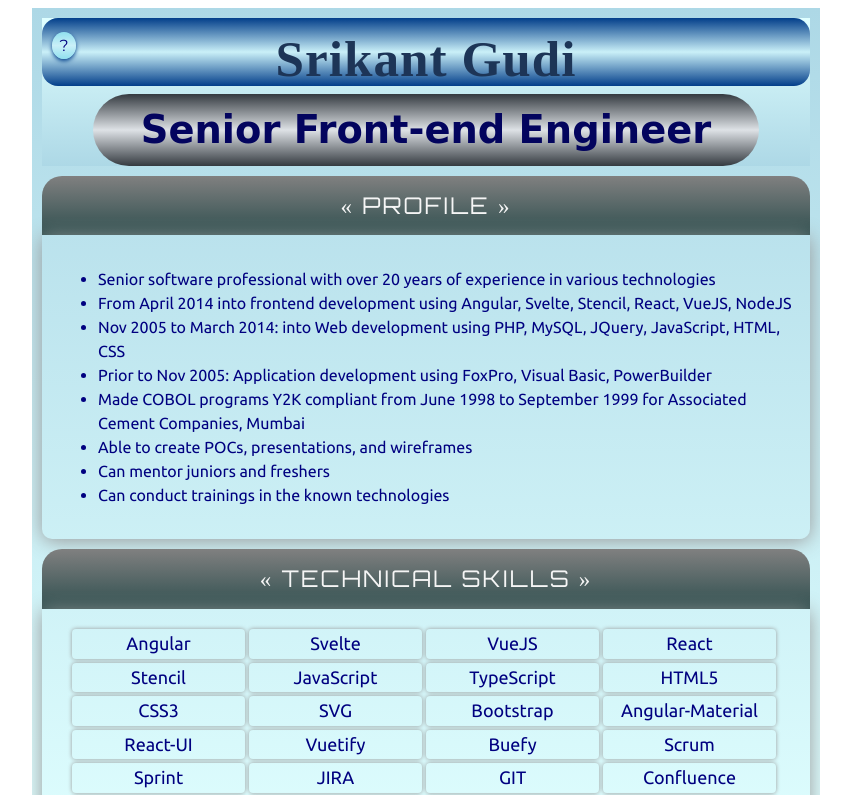
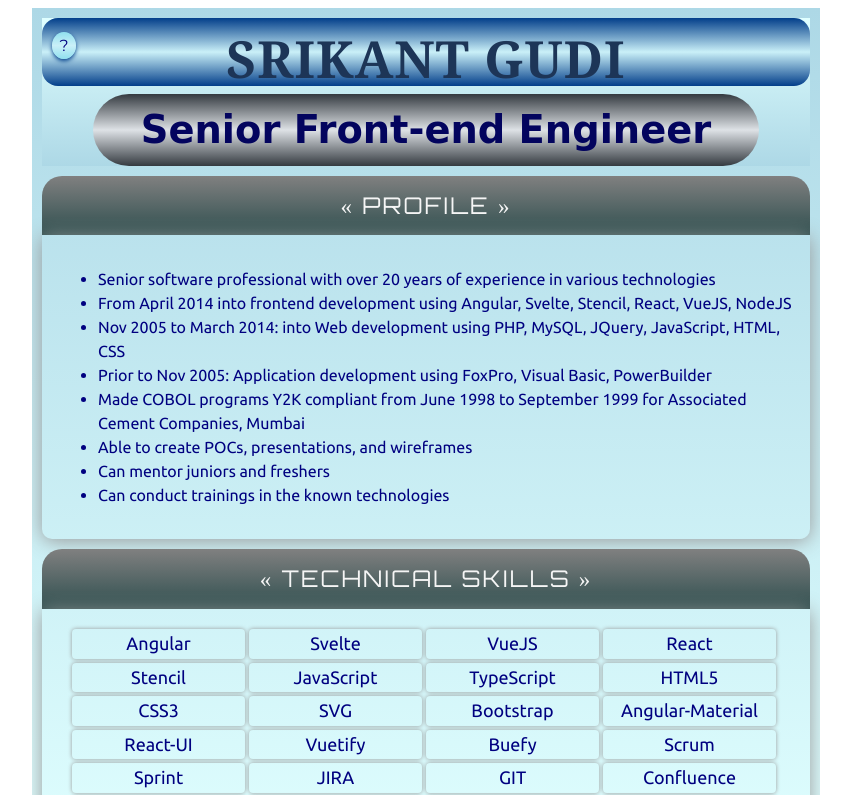
Before and after one commit to srikantgudi/srikantgudi.github.io, a Svelte app: page / in a window 1280 px wide. Shown: the top 795 px of the page, without its empty margins (214-1065 px from the left). Built offline with nearby package versions, Linux system fonts and the light colour scheme; a web font is replaced by a local one.

Commit message:
Update App.svelte

```diff
--- a/src/App.svelte
+++ b/src/App.svelte
@@ -80,11 +80,11 @@
 		padding: 10px;
 	}
 	.name {
-		font-family: Syncopate;
+		font-family: Georgia;
 		font-weight: 600;
 		font-size: 4vw;
 		letter-spacing: 1px;
-		text-transform: capitalize;
+		text-transform: uppercase;
 		color: #1d3557;
 	}
 	@keyframes animPositionTitle {
```
